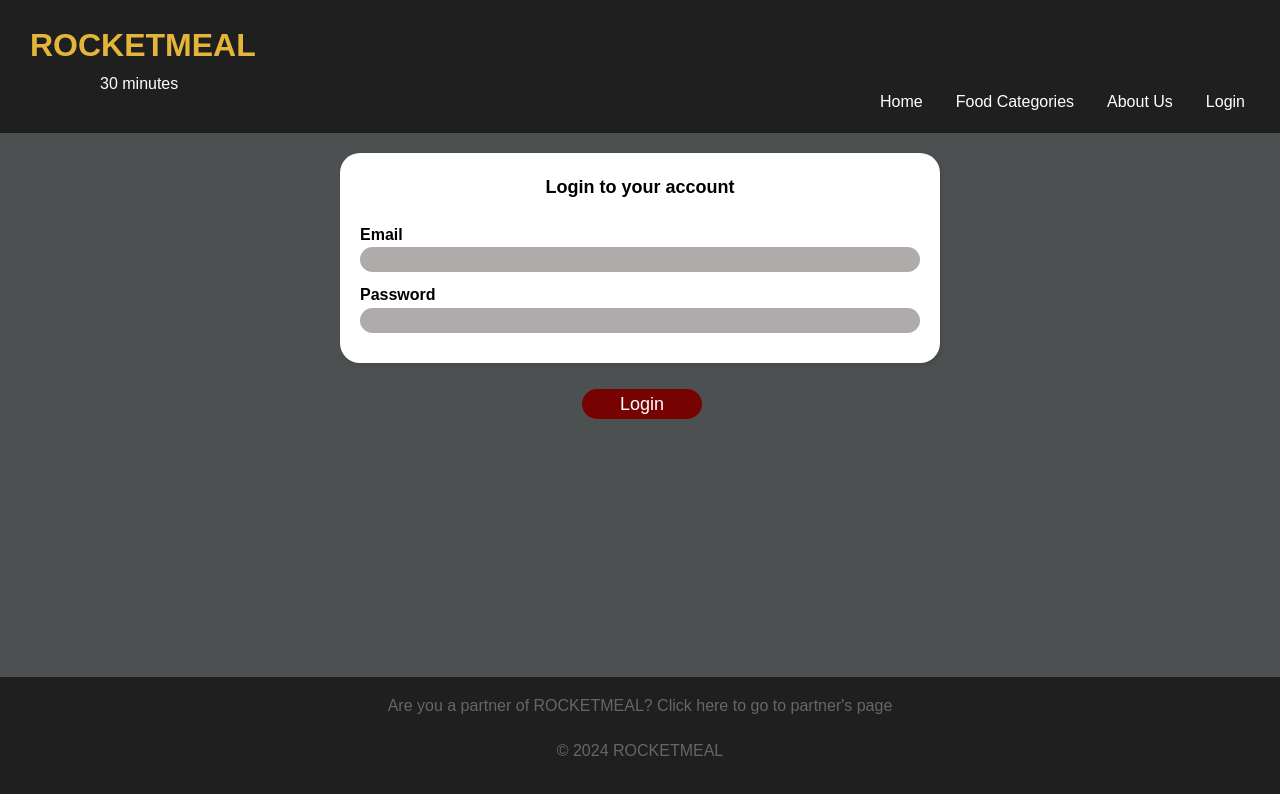
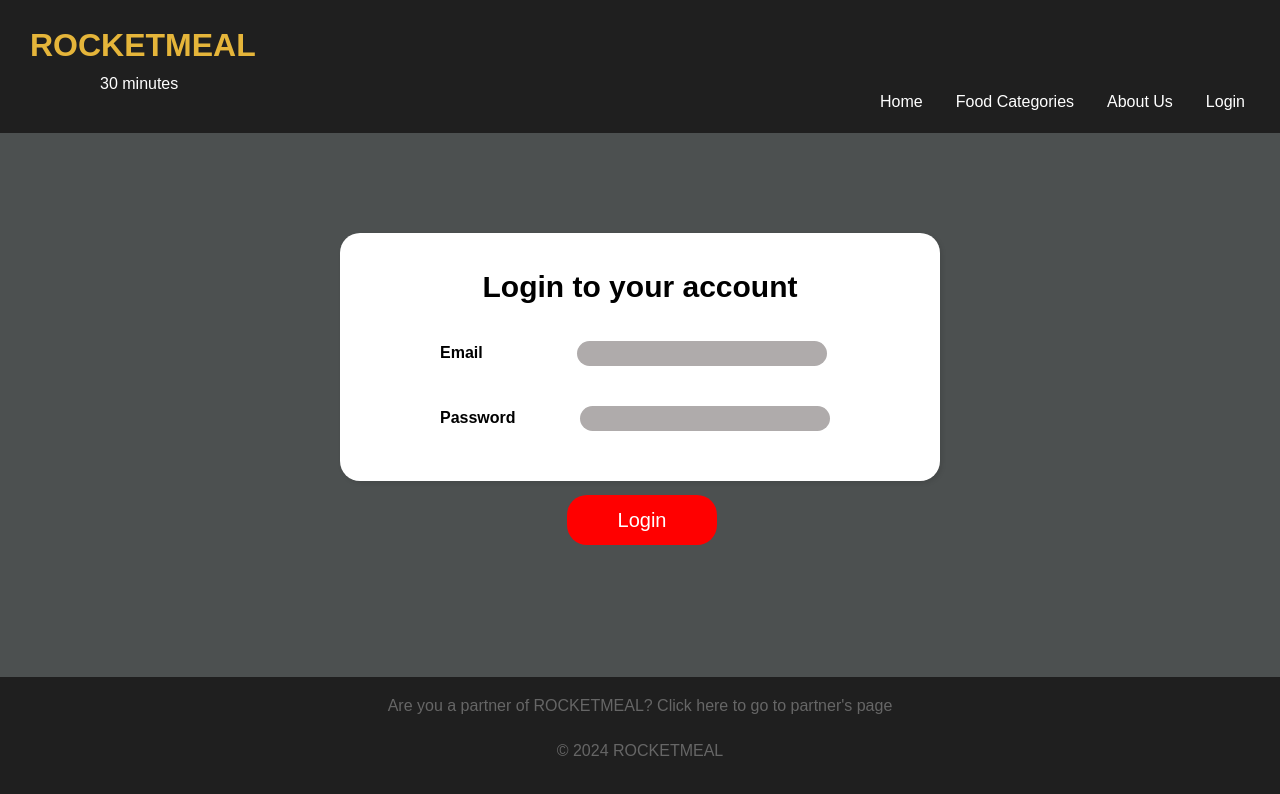
Before and after one commit to pkhanh102/CSIT314, a plain HTML site: page frontend/login.html in a window 1280 px wide. Drawn offline with Linux system fonts and the light colour scheme.

Commit message:
fix login.html

```diff
--- a/frontend/login.css
+++ b/frontend/login.css
@@ -75,57 +75,65 @@ a {
     border: 1px round #ccc;
     padding: 20px;
     box-shadow: 2px 2px 5px rgba(0, 0, 0, 0.1);
-    margin: 20px auto;
+    margin: 100px auto;
     max-width: 600px;
     border-radius: 20px;
+    padding-top: 30px;
 }
 
 p {
     margin-bottom: 20px;
     color: #666;
 }
+
 form {
     display: flex;
     flex-direction: column;
 }
-.label-input {
-    display: inline-block;
-    vertical-align: middle;
-    margin-right: 10px; /* Điều chỉnh khoảng cách giữa văn bản và input */
-}
 
-.input-field {
-    display: inline-block;
-    vertical-align: middle;
-    width: 200px; /* Điều chỉnh chiều rộng của input */
-}
 form input[type="text"], form input[type="password"] {
     padding: 5px;
-    margin-bottom: 10px;
+    margin-bottom: 30px;
     border: none;
     border-radius: 20px;
     background-color: #afabab;
-
+    margin-top: 10px;
 }
 
-
 form button[type="submit"] {
-    padding: 5px 10px;
-    background-color: #770202;
+    padding: 10px 20px 10px 20px;
+    background-color: red;
     color: #fff;
     border: none;
     border-radius: 20px;
     cursor: pointer;
-    margin: 4px 2px;
-    width: 120px;
-    height: 30px;
+    margin: 120px 2px;
+    width: 150px;
+    height: 50px;
     position: absolute;
     top: 50%;
     left: 50%;
     transform: translate(-50%, -50%);
-    font-size: 18px;
+    font-size: 20px;
 }
 
+.email_input {
+    display: inline;
+}
+
+.password_input {
+    justify-content: inline;
+}
+
+label {
+    padding-left: 80px;
+    padding-right: 60px
+}
+
+input {
+    width: 250px;
+    padding-left: 30px;
+}
 
 
 /* ------------------------------------------------------- */
--- a/frontend/login.html
+++ b/frontend/login.html
@@ -25,16 +25,21 @@
 
     <main>
 		<div class="box">
-			<p style="text-align: center; color: #000; font-size: 18px; font-weight: bold;">Login to your account</p>
+			<p style="text-align: center; color: #000; font-size: 30px; font-weight: bold;">Login to your account</p>
 			<form>
-				<label style= "font-weight: bold;" for="email">Email</label>
-				<input type="text" id="email" name="email">
-				<label style= "font-weight: bold;" for="password">Password</label>
-				<input type="password" id="password" name="password" >
+                <div class="email_input">
+                    <label style="font-weight: bold; padding-right: 90px;" for="email">Email</label>
+                    <input type="text" id="email" name="email" required>
+                </div>
+
+                <div class="password_input">
+                    <label style="font-weight: bold;" for="password" >Password</label>
+                    <input type="password" id="password" name="password" required>
+                </div>
 			</form>
 		</div>
         <div>
-            <form>
+            <form action="restaurant-page.html" method="post">
                 <button type="submit">Login</button>
             </form>
         </div>
```
